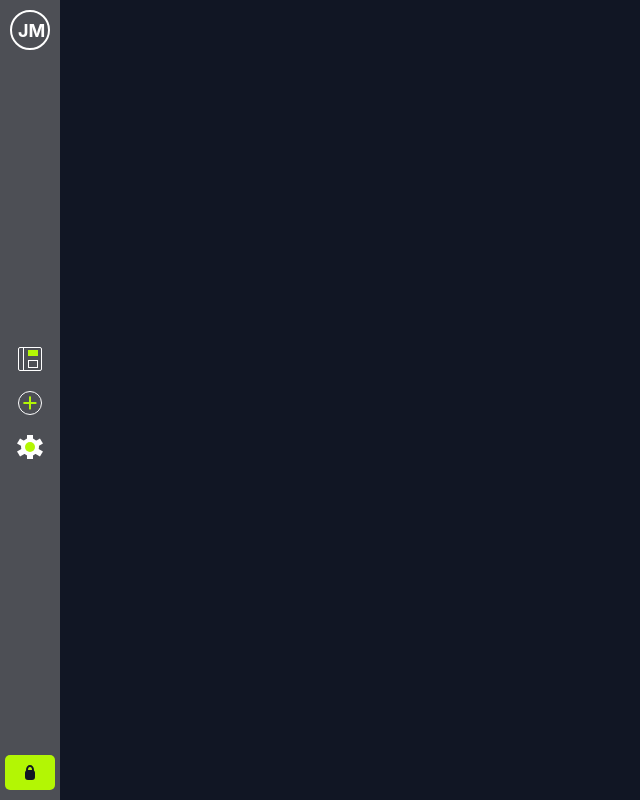
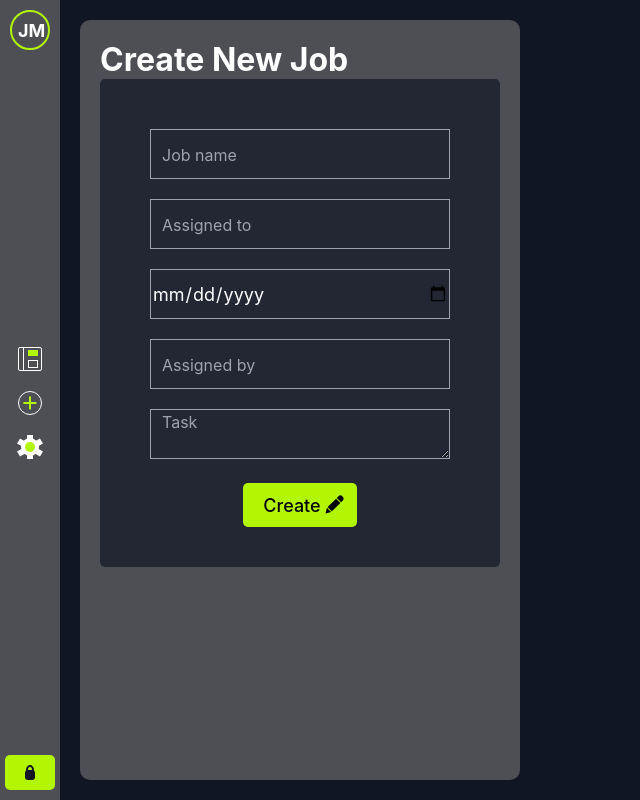
Before and after one commit to Abrar408/fp-frontend, a React (Vite) app in the folder client/: page /create in a window 1280 px wide. Shown: the whole page, without its empty margins (0-640 px from the left). Built offline with nearby package versions, Linux system fonts and the light colour scheme.

Commit message:
working on create task

```diff
--- a/client/src/components/Logo.jsx
+++ b/client/src/components/Logo.jsx
@@ -5,7 +5,7 @@ const Logo = () => {
     <button
       style={{
         backgroundColor: 'transparent',
-        border: '2px solid white',
+        border: '2px solid #b3f604',
         borderRadius: '50%',
         width: '40px',
         height: '40px',
--- a/client/src/components/Navbar.jsx
+++ b/client/src/components/Navbar.jsx
@@ -27,8 +27,8 @@ const Navbar = () => {
         </div>
         <div className='nav-btns'>
             {navBtns.map((btn,index)=>
-              <Link className='link' href={btn.href} >
-                <NavBtn key={index} text={btn.text} startIcon={btn.icon} />
+              <Link key={index} className='link' href={btn.href} >
+                <NavBtn  text={btn.text} startIcon={btn.icon} />
               </Link>
             )}
         </div>
--- /dev/null
+++ b/client/src/icons/Pencil.jsx
@@ -0,0 +1,38 @@
+import React from 'react'
+
+const Pencil = () => {
+  return (
+    <>
+        <div style={{
+            height: '24px',
+            display: 'flex',
+            flexDirection: 'column',
+            justifyContent: 'space-between',
+            transform: 'rotate(45deg)',
+            marginLeft: '5px'
+        }}>
+            <div style={{
+                width:'6px',
+                height:'5px',
+                borderTopRightRadius:'50%',
+                borderTopLeftRadius:'50%',
+                backgroundColor:'black'
+            }}></div>
+            <div style={{
+                width:'6px',
+                height:'12px',
+                backgroundColor:'black',
+            }}></div>
+            <div style={{
+                width:'0px',
+                height:'0px',
+                border:'3px solid transparent',
+                borderBottom:'0',
+                borderTop:'5px solid black',
+            }}></div>
+        </div>
+    </>
+  )
+}
+
+export default Pencil
--- a/client/src/pages/CreateJob.jsx
+++ b/client/src/pages/CreateJob.jsx
@@ -1,10 +1,89 @@
 import React from 'react'
 import Navbar from '../components/Navbar'
+import ActBtn from '../components/ActBtn'
+import Pencil from '../icons/Pencil'
+import axios from 'axios'
+import { useState } from 'react'
 
 const CreateJob = () => {
+
+  const [task,setTask] = useState({
+    jobName:'',
+    assignedTo:'',
+    dueDate: '',
+    assignedBy: '',
+    task:''
+  })
+  const [err,setErr] = useState('')
+  const [success,setSuccess] = useState('')
+  // console.log(task)
+  const createJob = async () => {
+    event.preventDefault();
+    console.log('creating task')
+    await axios.post('http://localhost:3000/job/create',task)
+    .then(res =>{
+        if(res.status == 200){
+            // console.log(res)
+            setSuccess(res.data)
+            setErr('');
+            setTask({
+              jobName:'',
+              assignedTo:'',
+              dueDate: '',
+              assignedBy: '',
+              task:''
+            })
+        }
+    })
+    .catch(err => {
+        setErr(err.response.data);
+        // console.log(err);
+    })
+}
+const handleChange = (event) => {
+  const result = document.getElementById('search-result')
+  result.classList.add('show-search')
+}
+const hideResult = (event) => {
+  const result = document.getElementById('search-result')
+  result.classList.remove('show-search')
+}
   return (
     <>
-      <Navbar/>
+      <div className='container'>
+            <Navbar/>
+            <div className='card'>
+                <h1>Create New Job</h1>
+                <form className='form' type='submit' onSubmit={(e)=>createJob(e)}>
+
+                  <span className='success'>{success}</span>
+                  <div className='styled-input'>
+                    <input className='input' type='text' placeholder='  Job name' required onChange={(e)=>setTask({...task,jobName:e.target.value})}></input>
+                    <p>Job name</p>
+                  </div>
+                  <div className='styled-input'>
+                    <input className='input' type='text' placeholder='  Assigned to' required onChange={(e)=>handleChange(e)} onBlur={hideResult}></input>
+                    <p>Assigned to</p>
+                    <div id='search-result'></div>
+                  </div>
+                  <div className='styled-input'>
+                    <input className='input' type='date' placeholder='  Due date' required onChange={(e)=>setTask({...task,dueDate:e.target.value})}></input>
+                    <p>Due date</p>
+                  </div>
+                  <div className='styled-input'>
+                    <input className='input' type='text' placeholder='  Assigned by' required onChange={(e)=>setTask({...task,assignedBy:e.target.value})}></input>
+                    <p>Assigned by</p>
+                  </div>
+                  <div className='styled-input'>
+                    <textarea className='input' type='text' placeholder='  Task'  required onChange={(e)=>setTask({...task,task:e.target.value})}></textarea>
+                    <p>Task</p>
+                  </div>
+                  <span className='error'>{err}</span>
+                  <ActBtn text={'Create'} endIcon={<Pencil/>}/>
+                </form>
+            </div>
+            <div></div>
+        </div>
     </>
   )
 }
--- a/client/src/styles/pages.css
+++ b/client/src/styles/pages.css
@@ -11,3 +11,18 @@
 h1{
     margin: 0px;
 }
+#search-result{
+    width: 100%;
+    height: 100px;
+    background-color: #4d4f55;
+    position: absolute;
+    display: none;
+    margin-top: -10px;
+    z-index: 1;
+    border-top: 3px solid #b3f604;
+    border-bottom-left-radius: 5px;
+    border-bottom-right-radius:5px ;
+}
+.show-search{
+    display: block !important;
+}
--- a/client/src/styles/signinsignout.css
+++ b/client/src/styles/signinsignout.css
@@ -24,7 +24,7 @@
     position: relative;
     width: 100%;
 }
-.styled-input > p,.styled-input > input:invalid ~ p{
+.styled-input > p,.styled-input > .input:invalid ~ p{
     display: none;
     position: absolute;
     background-color: #232734;
@@ -40,7 +40,7 @@
 .input:focus::placeholder{
     color: transparent;
 }
-.styled-input > input:valid ~ p,.styled-input > input:focus ~ p{
+.styled-input > .input:valid ~ p,.styled-input > .input:focus ~ p{
     display: block;
 }
 
```
